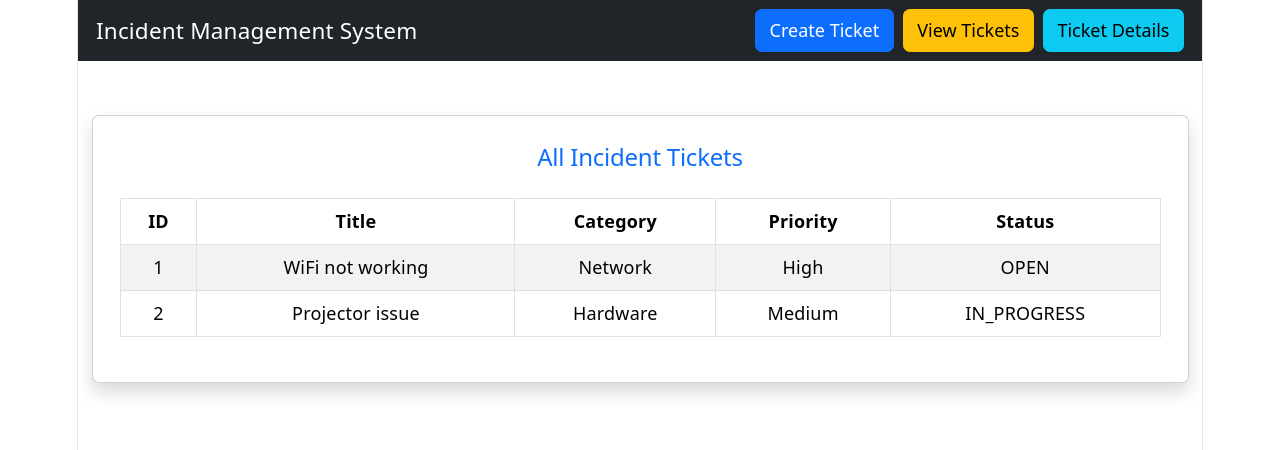
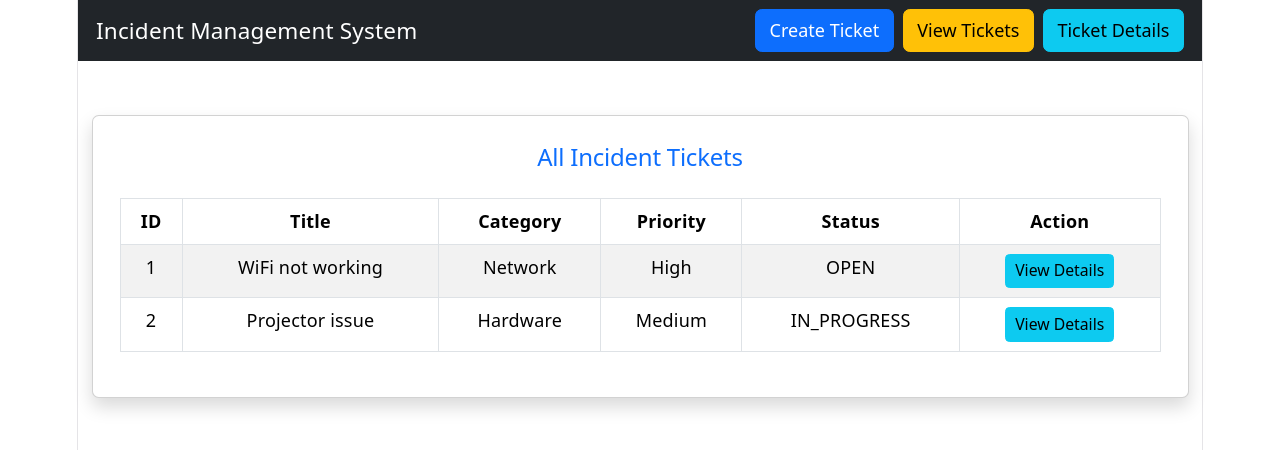
Before and after one commit to ThilinaLakmal/springboot_project, a React app in the folder frontend/: page / in a window 1280 px wide. Both pictures are taken after a click on the button "View Tickets". Shown: the top 450 px of the page. Built offline with nearby package versions, Linux system fonts and the light colour scheme; the HTML template or start-up script is replaced by a standard one.

Commit message:
Connect ticket list to ticket details page

```diff
--- a/frontend/src/App.jsx
+++ b/frontend/src/App.jsx
@@ -5,6 +5,7 @@ import TicketDetailsPage from './pages/TicketDetailsPage';
 
 function App() {
   const [currentPage, setCurrentPage] = useState('create');
+  const [selectedTicket, setSelectedTicket] = useState(null);
 
   const [tickets, setTickets] = useState([
     {
@@ -44,6 +45,11 @@ function App() {
     setCurrentPage('list');
   };
 
+  const handleViewDetails = (ticket) => {
+    setSelectedTicket(ticket);
+    setCurrentPage('details');
+  };
+
   return (
     <div>
       <nav className="navbar navbar-dark bg-dark px-3">
@@ -73,8 +79,14 @@ function App() {
       </nav>
 
       {currentPage === 'create' && <CreateTicketPage onAddTicket={addNewTicket} />}
-      {currentPage === 'list' && <TicketListPage tickets={tickets} />}
-      {currentPage === 'details' && <TicketDetailsPage />}
+
+      {currentPage === 'list' && (
+        <TicketListPage tickets={tickets} onViewDetails={handleViewDetails} />
+      )}
+
+      {currentPage === 'details' && (
+        <TicketDetailsPage ticket={selectedTicket} />
+      )}
     </div>
   );
 }
--- a/frontend/src/pages/TicketDetailsPage.jsx
+++ b/frontend/src/pages/TicketDetailsPage.jsx
@@ -1,19 +1,16 @@
+import CommentsSection from '../components/CommentsSection';
+import AttachmentUpload from '../components/AttachmentUpload';
+import StatusUpdate from '../components/StatusUpdate';
 import TechnicianAssign from '../components/TechnicianAssign';
-import StatusUpdate from '../components/StatusUpdate';
-import AttachmentUpload from '../components/AttachmentUpload';
-import CommentsSection from '../components/CommentsSection';
-function TicketDetailsPage() {
-  const ticket = {
-    id: 1,
-    title: "WiFi not working",
-    category: "Network",
-    description: "The WiFi connection in Lab 2 is not working properly.",
-    priority: "High",
-    contactDetails: "thilini@example.com",
-    status: "OPEN",
-    assignedTechnician: "Not Assigned",
-    resolutionNote: "No resolution yet"
-  };
+
+function TicketDetailsPage({ ticket }) {
+  if (!ticket) {
+    return (
+      <div className="container mt-5">
+        <div className="alert alert-warning">No ticket selected.</div>
+      </div>
+    );
+  }
 
   return (
     <div className="container mt-5">
--- a/frontend/src/pages/TicketListPage.jsx
+++ b/frontend/src/pages/TicketListPage.jsx
@@ -1,4 +1,4 @@
-function TicketListPage({ tickets }) {
+function TicketListPage({ tickets, onViewDetails }) {
   return (
     <div className="container mt-5">
       <div className="card shadow p-4">
@@ -12,6 +12,7 @@ function TicketListPage({ tickets }) {
               <th>Category</th>
               <th>Priority</th>
               <th>Status</th>
+              <th>Action</th>
             </tr>
           </thead>
           <tbody>
@@ -22,6 +23,14 @@ function TicketListPage({ tickets }) {
                 <td>{ticket.category}</td>
                 <td>{ticket.priority}</td>
                 <td>{ticket.status}</td>
+                <td>
+                  <button
+                    className="btn btn-sm btn-info"
+                    onClick={() => onViewDetails(ticket)}
+                  >
+                    View Details
+                  </button>
+                </td>
               </tr>
             ))}
           </tbody>
```
